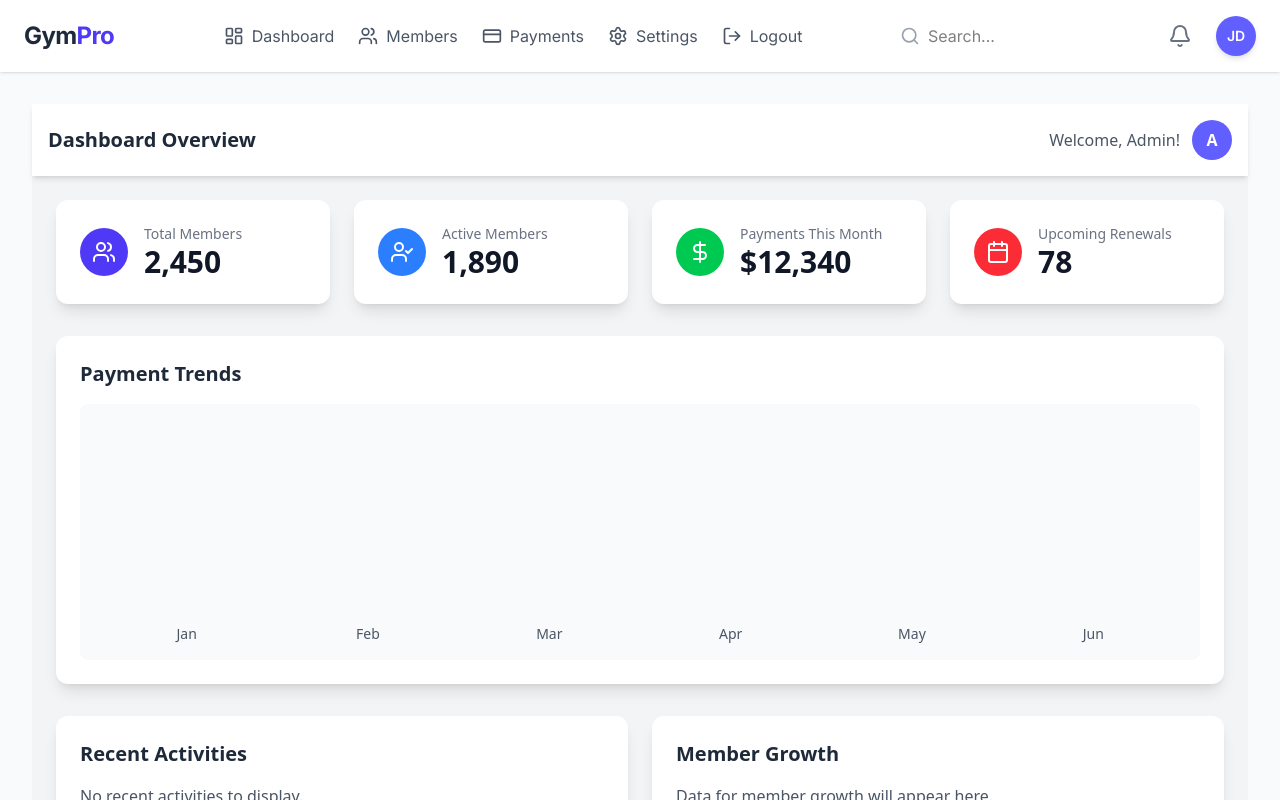
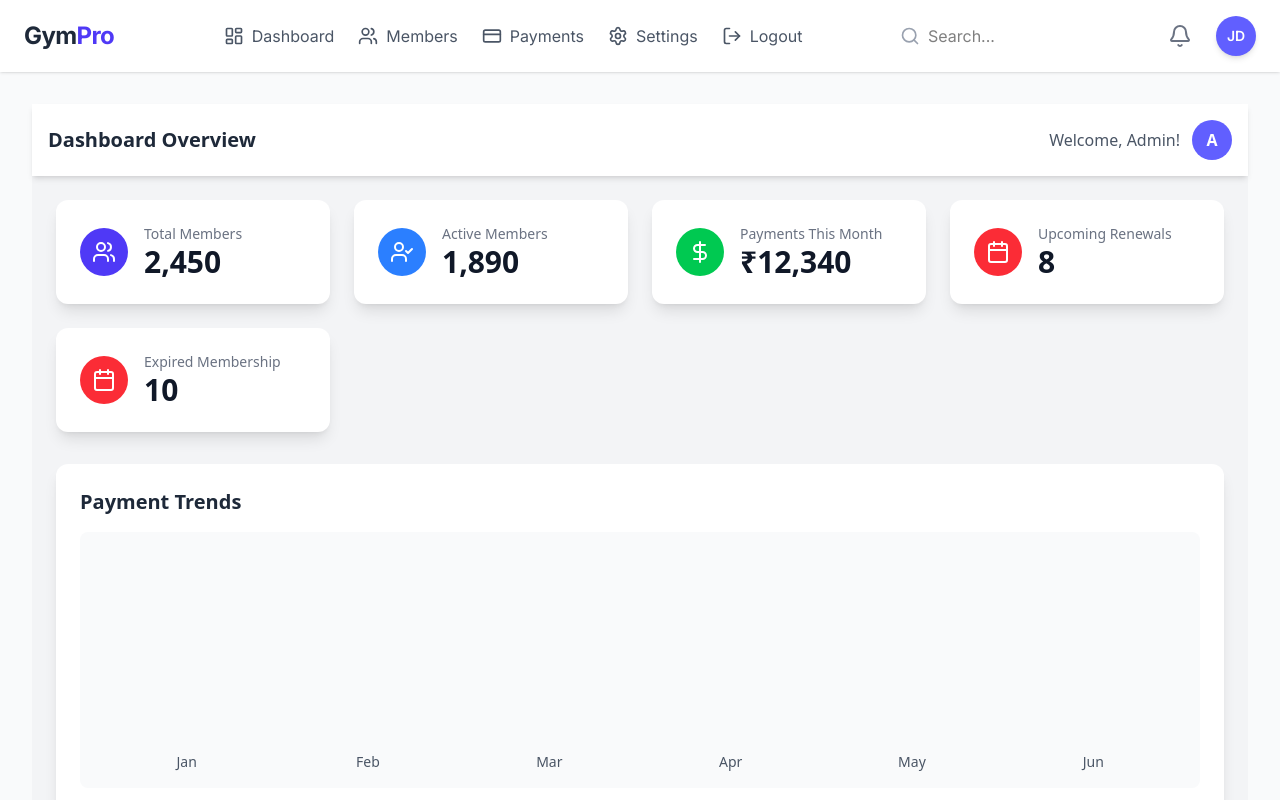
Before and after one commit to VaibhavGupta-GitHub/Gym-Admin, a React (Vite) app in the folder frontend/: page /admin in a window 1280 px wide. Built offline with nearby package versions, Linux system fonts and the light colour scheme.

Commit message:
added Expired Membership to dashboard

```diff
--- a/frontend/src/Pages/02_Admin_Dashboard.jsx
+++ b/frontend/src/Pages/02_Admin_Dashboard.jsx
@@ -22,14 +22,21 @@ const App = () => {
     {
       id: 3,
       name: 'Payments This Month',
-      value: '$12,340',
+      value: '₹12,340',
       icon: DollarSign,
       color: 'bg-green-500',
     },
     {
       id: 4,
       name: 'Upcoming Renewals',
-      value: '78',
+      value: '8',
+      icon: Calendar,
+      color: 'bg-red-500',
+    },
+    {
+      id: 4,
+      name: 'Expired Membership',
+      value: '10',
       icon: Calendar,
       color: 'bg-red-500',
     },
```
